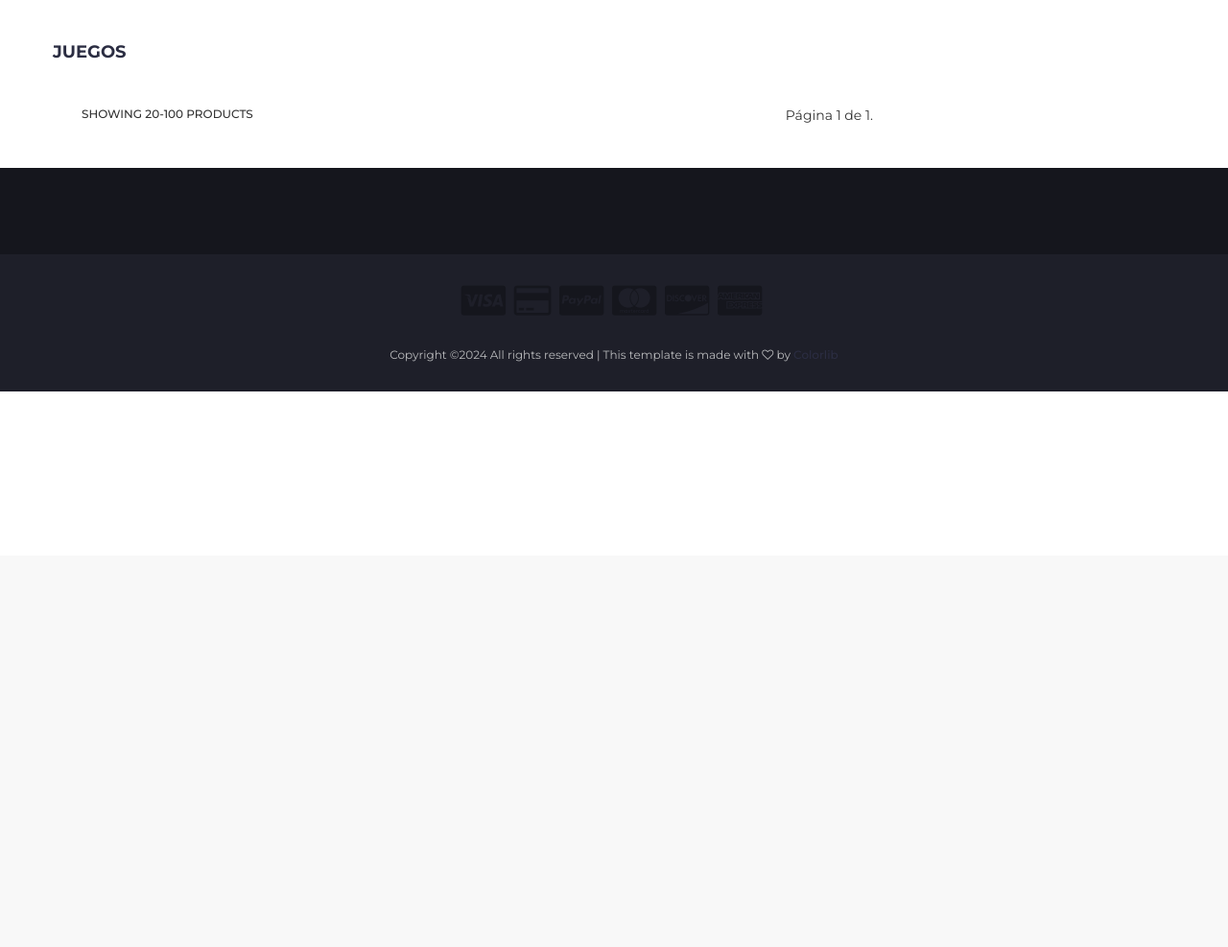
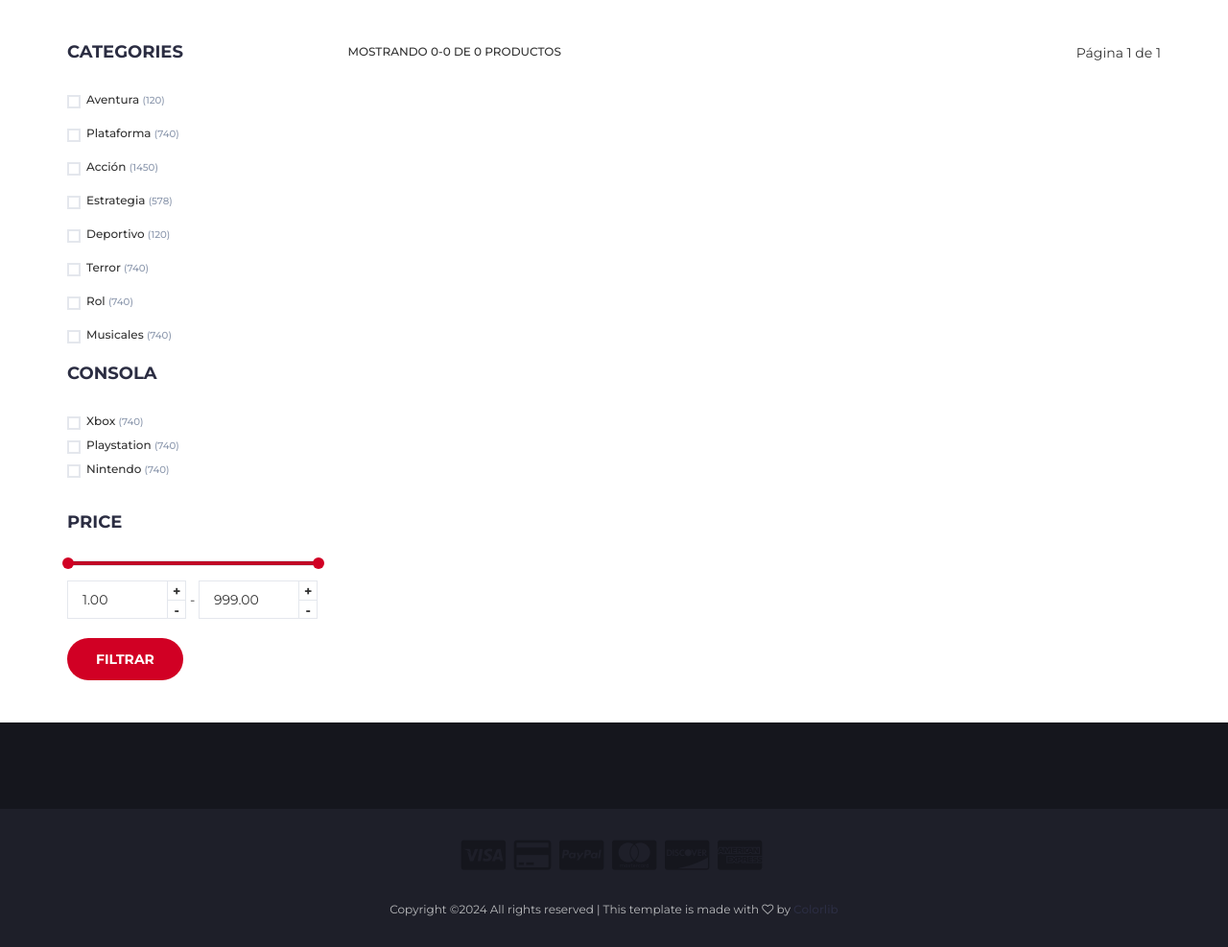
Before and after one commit to Mariomoreno4/eccomerce-aws, a Django app: page /todos/ in a window 1280 px wide. Shown: the part 221-1208 px from the top of the page at 96% size. Before the commit the page ends 629 px from the top, so only its background shows below. Run offline with Django 5.2, Linux system fonts and the light colour scheme; data that the repository does not hold is empty; some libraries are stand-ins or nearby versions.

Commit message:
filtros amejorados
a

```diff
--- a/eccom/templates/todos.html
+++ b/eccom/templates/todos.html
@@ -180,15 +180,136 @@
 				<!-- row -->
 				<div class="row">
 					<!-- ASIDE -->
+					<div id="aside" class="col-md-3">
 				<!-- aside Widget -->
 				<div class="aside">
-                        <h3 class="aside-title">Juegos</h3>
+					<h3 class="aside-title">Categories</h3>
 					<div class="checkbox-filter">
+						{% with categorias=request.GET.getlist.categoria %}
+<form method="GET" action="{% url 'todo' %}">
+    <div class="checkbox-filter">
+        <div class="input-checkbox">
+            <input type="checkbox" id="category-1" name="categoria" value="Aventura" {% if 'Aventura' in categorias %}checked{% endif %}>
+            <label for="category-1">
+                <span></span>
+                Aventura
+                <small>(120)</small>
+            </label>
+        </div>
+        <div class="input-checkbox">
+            <input type="checkbox" id="category-2" name="categoria" value="Plataforma" {% if 'Plataforma' in categorias %}checked{% endif %}>
+            <label for="category-2">
+                <span></span>
+                Plataforma
+                <small>(740)</small>
+            </label>
+        </div>
+        <!-- Repite lo mismo para las otras categorías -->
+        <div class="input-checkbox">
+            <input type="checkbox" id="category-3" name="categoria" value="Accion" {% if 'Accion' in categorias %}checked{% endif %}>
+            <label for="category-3">
+                <span></span>
+                Acción
+                <small>(1450)</small>
+            </label>
+        </div>
+        <div class="input-checkbox">
+            <input type="checkbox" id="category-4" name="categoria" value="Estrategia" {% if 'Estrategia' in categorias %}checked{% endif %}>
+            <label for="category-4">
+                <span></span>
+                Estrategia
+                <small>(578)</small>
+            </label>
+        </div>
+        <div class="input-checkbox">
+            <input type="checkbox" id="category-5" name="categoria" value="Deportivo" {% if 'Deportivo' in categorias %}checked{% endif %}>
+            <label for="category-5">
+                <span></span>
+                Deportivo
+                <small>(120)</small>
+            </label>
+        </div>
+        <div class="input-checkbox">
+            <input type="checkbox" id="category-6" name="categoria" value="Terror" {% if 'Terror' in categorias %}checked{% endif %}>
+            <label for="category-6">
+                <span></span>
+                Terror
+                <small>(740)</small>
+            </label>
+        </div>
+        <div class="input-checkbox">
+            <input type="checkbox" id="category-7" name="categoria" value="Rol" {% if 'Rol' in categorias %}checked{% endif %}>
+            <label for="category-7">
+                <span></span>
+                Rol
+                <small>(740)</small>
+            </label>
+        </div>
+        <div class="input-checkbox">
+            <input type="checkbox" id="category-8" name="categoria" value="Musicales" {% if 'Musicales' in categorias %}checked{% endif %}>
+            <label for="category-8">
+                <span></span>
+                Musicales
+                <small>(740)</small>
+            </label>
+        </div>
+    </div>
+	<div class="aside">
+		<h3 class="aside-title">Consola</h3>
+		<div class="input-checkbox">
+			<input type="checkbox" id="console-1" name="platform" value="X360" {% if 'X360' in categorias %}checked{% endif %}>
+			<label for="console-1">
+				<span></span>
+				Xbox
+				<small>(740)</small>
+			</label>
+		</div>
+		<div class="input-checkbox">
+			<input type="checkbox" id="console-2" name="platform" value="PS3" {% if 'PS3' in categorias %}checked{% endif %}>
+			<label for="console-2">
+				<span></span>
+				Playstation
+				<small>(740)</small>
+			</label>
+		</div>
+		<div class="input-checkbox">
+			<input type="checkbox" id="console-3" name="platform" value="3DS" {% if '3DS' in categorias %}checked{% endif %}>
+			<label for="console-3">
+				<span></span>
+				Nintendo
+				<small>(740)</small>
+			</label>
+		</div>
+	</div>
+	<div class="aside">
+        <h3 class="aside-title">Price</h3>
+        <div class="price-filter">
+            <div id="price-slider"></div>
+            <div class="input-number price-min">
+                <input id="price-min" type="number" name="precio_min" value="{{ request.GET.precio_min }}">
+                <span class="qty-up">+</span>
+                <span class="qty-down">-</span>
+            </div>
+            <span>-</span>
+            <div class="input-number price-max">
+                <input id="price-max" type="number" name="precio_max" value="{{ request.GET.precio_max }}">
+                <span class="qty-up">+</span>
+                <span class="qty-down">-</span>
+            </div>
+        </div>
+    </div>
+	<br>
+    <button type="submit" class="primary-btn">Filtrar</button>
+</form>
+{% endwith %}
 
 					</div>
 				</div>
 				<!-- /aside Widget -->
+                    <!-- /aside Widget -->
+                    <!-- aside Widget -->
 
+						<!-- /aside Widget -->
 
 
 						<!-- /aside Widget -->
@@ -199,6 +320,7 @@
 
 					<!-- STORE -->
 					<div id="store" class="col-md-9">
+						<!-- store top filter -->
 						<!-- store top filter -->
 
 						<!-- /store top filter -->
@@ -264,26 +386,19 @@
 
 						<!-- store bottom filter -->
 						<div class="store-filter clearfix">
-							<span class="store-qty">Showing 20-100 products</span>
+							<span class="store-qty">Mostrando {{ articulos.start_index }}-{{ articulos.end_index }} de {{ articulos.paginator.count }} productos</span>
 							<ul class="store-pagination">
 								{% if articulos.has_previous %}
-                                    <a href="?page=1">&laquo; Primero</a>
-                                    <a href="?page={{ articulos.previous_page_number }}">Anterior</a>
+									<a href="?{{ request.GET.urlencode }}&page=1">&laquo; Primera</a>
+									<a href="?{{ request.GET.urlencode }}&page={{ articulos.previous_page_number }}">&lsaquo; Anterior</a>
 								{% endif %}
-
-                                <span class="current">
-                                    Página {{ articulos.number }} de {{ articulos.paginator.num_pages }}.
-                                </span>
-
+								<span class="current">Página {{ articulos.number }} de {{ articulos.paginator.num_pages }}</span>
 								{% if articulos.has_next %}
-                                    <a href="?page={{ articulos.next_page_number }}">Siguiente</a>
-                                    <a href="?page={{ articulos.paginator.num_pages }}">Último &raquo;</a>
+									<a href="?{{ request.GET.urlencode }}&page={{ articulos.next_page_number }}">Siguiente &rsaquo;</a>
+									<a href="?{{ request.GET.urlencode }}&page={{ articulos.paginator.num_pages }}">Última &raquo;</a>
 								{% endif %}
-                            </span>
 							</ul>
 						</div>
-                    </div>
-
 						<!-- /store bottom filter -->
 					</div>
 					<!-- /STORE -->
--- a/eccom/views.py
+++ b/eccom/views.py
@@ -92,20 +92,37 @@ def index(request):
 
 def todo(request):
     query = request.GET.get('q')
-    categoria = request.GET.get('categoria')  # Obtener el valor de la categoría seleccionada, si lo hay
+    categorias = request.GET.getlist('categoria')
+    precio_min = request.GET.get('precio_min')
+    precio_max = request.GET.get('precio_max')
+    platforms= request.GET.getlist('platform')
 
-    # Filtrar los productos por nombre, categoría o plataforma si hay una consulta de búsqueda
+
+    # Inicialmente, obtenemos todos los productos
+    articulos = producto.objects.all()
+
+    # Si hay una consulta de búsqueda, filtramos por nombre, categoría o plataforma
     if query:
-        articulos = producto.objects.filter(Q(nombre__icontains=query) | Q(categoria__icontains=query) | Q(platform__icontains=query))
-    else:
-        articulos = producto.objects.all()
+        articulos = articulos.filter(Q(nombre__icontains=query) | Q(categoria__icontains=query) | Q(platform__icontains=query))
 
-    # Filtrar por categoría si se ha seleccionado una
-    if categoria and categoria != '0':
-        articulos = articulos.filter(categoria=categoria)  # Ajusta esto según tu modelo de Producto
+    # Filtrar por categorías si se han seleccionado
+    if categorias:
+        articulos = articulos.filter(categoria__in=categorias)
+    if platforms:
+        articulos=articulos.filter(platform__in=platforms)
+
+    # Filtrar por precio si se han especificado precios mínimos o máximos
+    if precio_min:
+        articulos = articulos.filter(precio__gte=float(precio_min))
+    if precio_max:
+        articulos = articulos.filter(precio__lte=float(precio_max))
+
+    # Aplicar filtros de plataforma según lo seleccionado
+
 
     paginator = Paginator(articulos, 6)
     page = request.GET.get('page')
+
     try:
         articulos = paginator.page(page)
     except PageNotAnInteger:
@@ -113,7 +130,7 @@ def todo(request):
     except EmptyPage:
         articulos = paginator.page(paginator.num_pages)
 
-    return render(request, 'todos.html', {'articulos': articulos})
+    return render(request, 'todos.html', {'articulos': articulos, 'request': request})
 
 def detalle_articulo(request, producto_id):
 
```
Lines whose indentation alone changed are shown as unchanged.
